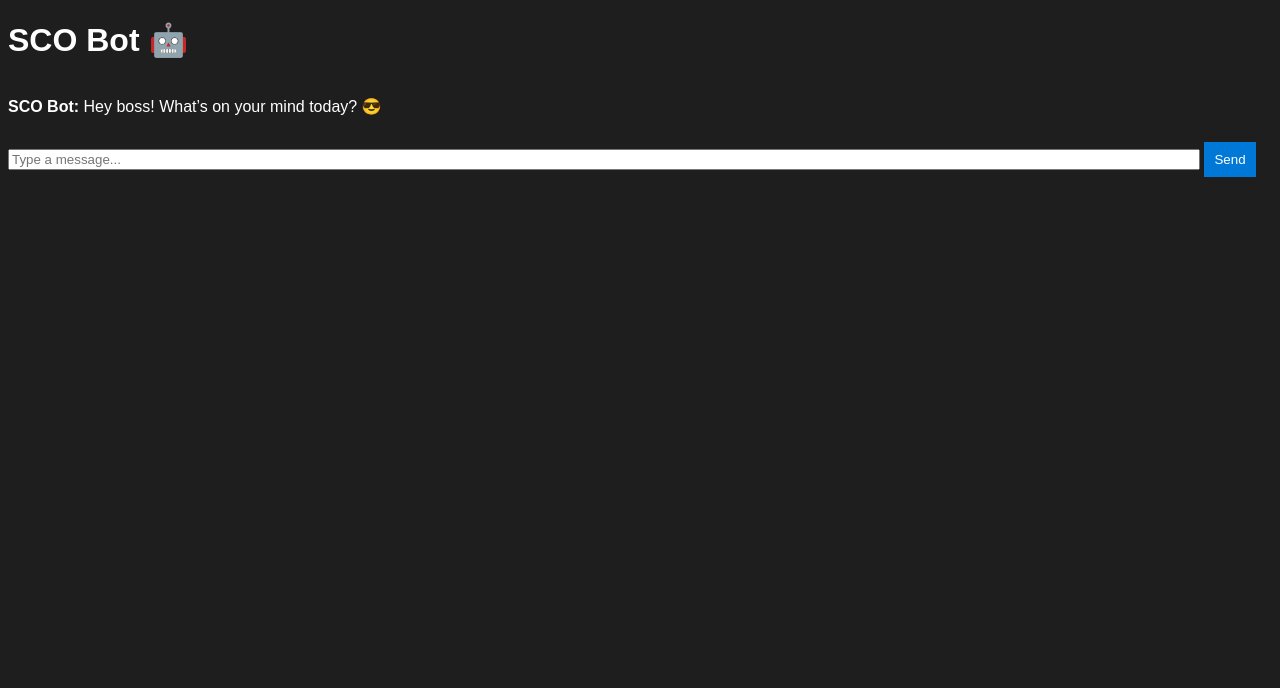
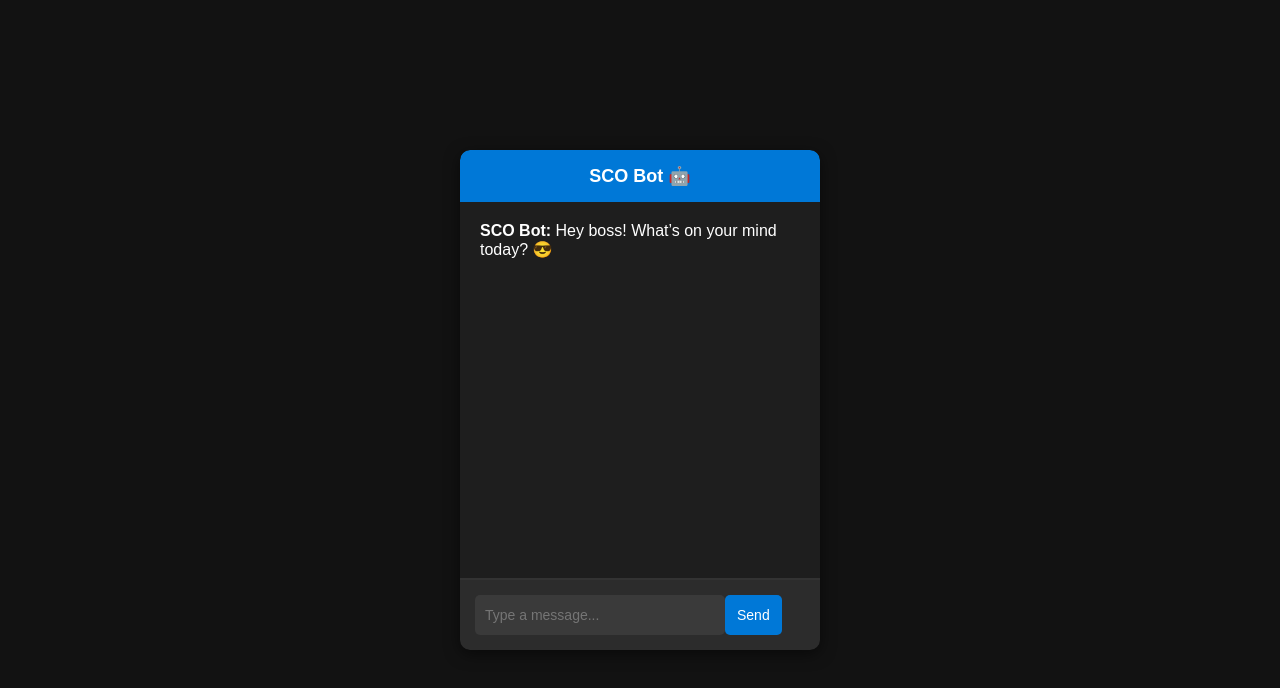
Before and after one commit to SCOfficials/chatbot, a plain HTML site: page index.html in a window 1280 px wide. Drawn offline with Linux system fonts and the light colour scheme.

Commit message:
Update index.html

```diff
--- a/index.html
+++ b/index.html
@@ -3,29 +3,158 @@
 <head>
     <meta charset="UTF-8">
     <meta name="viewport" content="width=device-width, initial-scale=1.0">
-    <title>SCO Bot</title>
+    <title>SCO Bot 🤖</title>
     <style>
-        body { font-family: Arial, sans-serif; background-color: #1e1e1e; color: #fff; }
-        #chat-box { max-height: 300px; overflow-y: auto; margin-bottom: 10px; }
-        #user-input { width: calc(100% - 80px); }
-        button { padding: 10px; background: #0078D7; color: white; border: none; }
+        /* General Reset */
+        * {
+            margin: 0;
+            padding: 0;
+            box-sizing: border-box;
+        }
+
+        body {
+            font-family: 'Arial', sans-serif;
+            background-color: #121212;
+            color: #fff;
+            display: flex;
+            justify-content: center;
+            align-items: center;
+            height: 100vh;
+            margin: 0;
+            padding: 0;
+            overflow: hidden;
+        }
+
+        .chat-container {
+            width: 360px;
+            max-width: 100%;
+            height: 500px;
+            background-color: #1c1c1c;
+            border-radius: 10px;
+            box-shadow: 0 4px 15px rgba(0, 0, 0, 0.5);
+            display: flex;
+            flex-direction: column;
+            overflow: hidden;
+        }
+
+        .chat-header {
+            background-color: #0078D7;
+            padding: 15px;
+            text-align: center;
+            font-size: 18px;
+            font-weight: bold;
+            color: #fff;
+            border-top-left-radius: 10px;
+            border-top-right-radius: 10px;
+        }
+
+        .chat-box {
+            flex-grow: 1;
+            overflow-y: auto;
+            padding: 20px;
+            background-color: #1e1e1e;
+            border-bottom: 2px solid #333;
+        }
+
+        .message {
+            margin-bottom: 15px;
+            line-height: 1.5;
+        }
+
+        .message.bot {
+            background-color: #444;
+            border-radius: 10px;
+            padding: 10px;
+            max-width: 80%;
+            margin-left: 10px;
+            color: #ddd;
+        }
+
+        .message.user {
+            background-color: #0078D7;
+            border-radius: 10px;
+            padding: 10px;
+            max-width: 80%;
+            margin-left: auto;
+            color: #fff;
+        }
+
+        .input-container {
+            display: flex;
+            padding: 15px;
+            background-color: #2c2c2c;
+            border-bottom-left-radius: 10px;
+            border-bottom-right-radius: 10px;
+        }
+
+        #user-input {
+            width: calc(100% - 80px);
+            padding: 10px;
+            border: none;
+            border-radius: 5px;
+            background-color: #3a3a3a;
+            color: #fff;
+            font-size: 14px;
+        }
+
+        button {
+            background-color: #0078D7;
+            border: none;
+            padding: 12px;
+            border-radius: 5px;
+            cursor: pointer;
+            color: #fff;
+            font-size: 14px;
+        }
+
+        button:hover {
+            background-color: #005fa3;
+        }
+
+        .typing {
+            font-size: 14px;
+            font-style: italic;
+            color: #bbb;
+        }
+
+        @media (max-width: 400px) {
+            .chat-container {
+                width: 90%;
+                height: 450px;
+            }
+        }
+
     </style>
 </head>
 <body>
-    <h1>SCO Bot 🤖</h1>
-    <div id="chat-box">
-        <p><strong>SCO Bot:</strong> Hey boss! What’s on your mind today? 😎</p>
+
+    <div class="chat-container">
+        <div class="chat-header">
+            SCO Bot 🤖
+        </div>
+        <div id="chat-box" class="chat-box">
+            <p><strong>SCO Bot:</strong> Hey boss! What’s on your mind today? 😎</p>
+        </div>
+        <div class="input-container">
+            <input id="user-input" type="text" placeholder="Type a message...">
+            <button onclick="sendMessage()">Send</button>
+        </div>
     </div>
-    <input id="user-input" type="text" placeholder="Type a message...">
-    <button onclick="sendMessage()">Send</button>
 
     <script>
         function sendMessage() {
             const userInput = document.getElementById('user-input').value;
             const chatBox = document.getElementById('chat-box');
 
-            // Show user's message
-            chatBox.innerHTML += `<p><strong>You:</strong> ${userInput}</p>`;
+            if (!userInput.trim()) return;
+
+            // Show the user's message
+            chatBox.innerHTML += `<div class="message user"><strong>You:</strong> ${userInput}</div>`;
+            chatBox.scrollTop = chatBox.scrollHeight; // Auto-scroll to bottom
+
+            // Simulate typing indicator
+            chatBox.innerHTML += `<div class="typing">SCO Bot is typing...</div>`;
+            chatBox.scrollTop = chatBox.scrollHeight;
 
             fetch('/sco-bot', {
                 method: 'POST',
@@ -34,13 +163,18 @@
             })
             .then(response => response.json())
             .then(data => {
-                // Show bot's response
-                chatBox.innerHTML += `<p><strong>SCO Bot:</strong> ${data.reply}</p>`;
-                chatBox.scrollTop = chatBox.scrollHeight; // Scroll to bottom
+                // Remove typing indicator and show the bot's response
+                const typing = document.querySelector('.typing');
+                if (typing) typing.remove();
+
+                chatBox.innerHTML += `<div class="message bot"><strong>SCO Bot:</strong> ${data.reply}</div>`;
+                chatBox.scrollTop = chatBox.scrollHeight; // Auto-scroll to bottom
             });
 
-            document.getElementById('user-input').value = ''; // Clear input
+            // Clear input field
+            document.getElementById('user-input').value = '';
         }
     </script>
+
 </body>
 </html>
```
